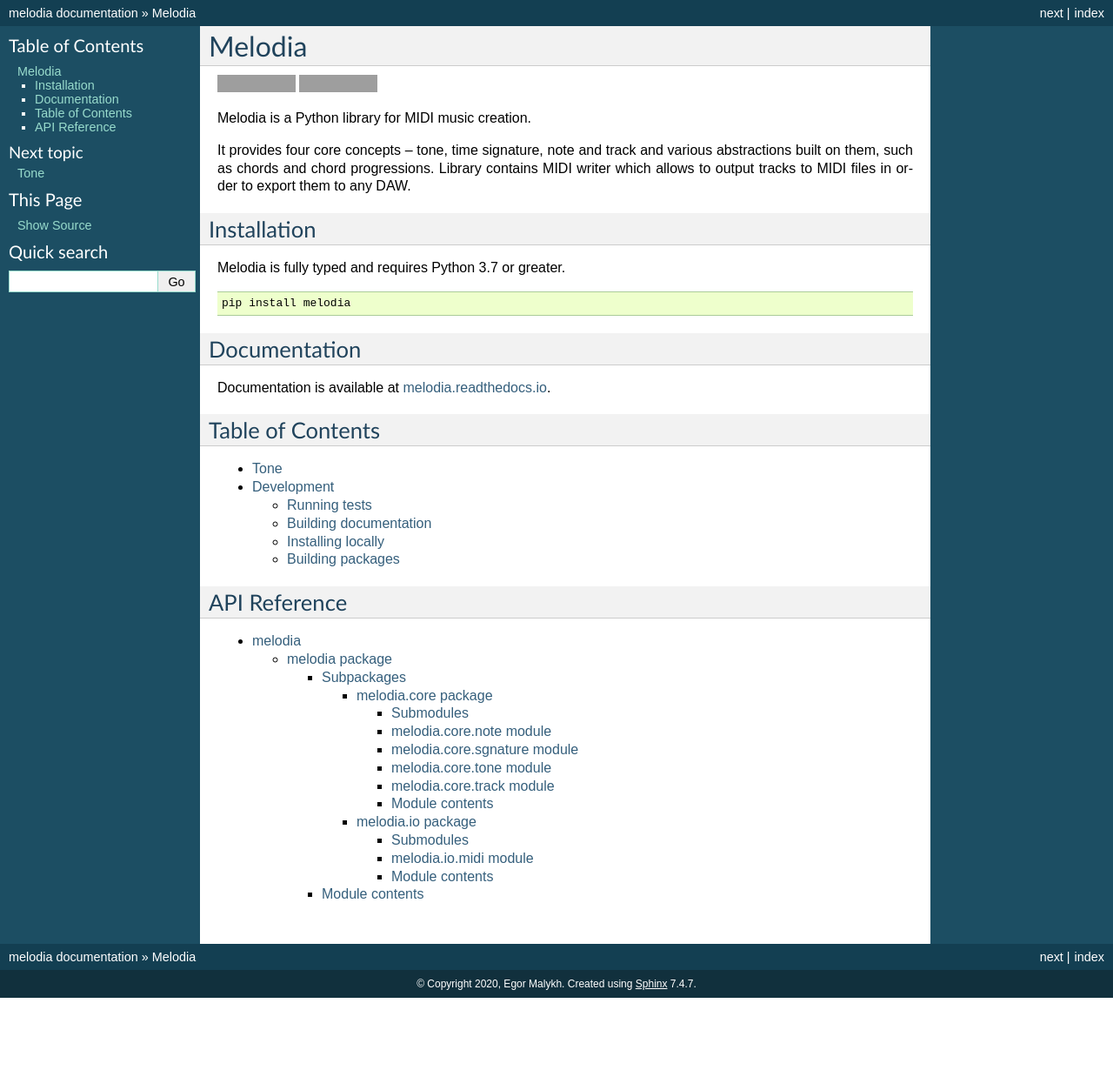
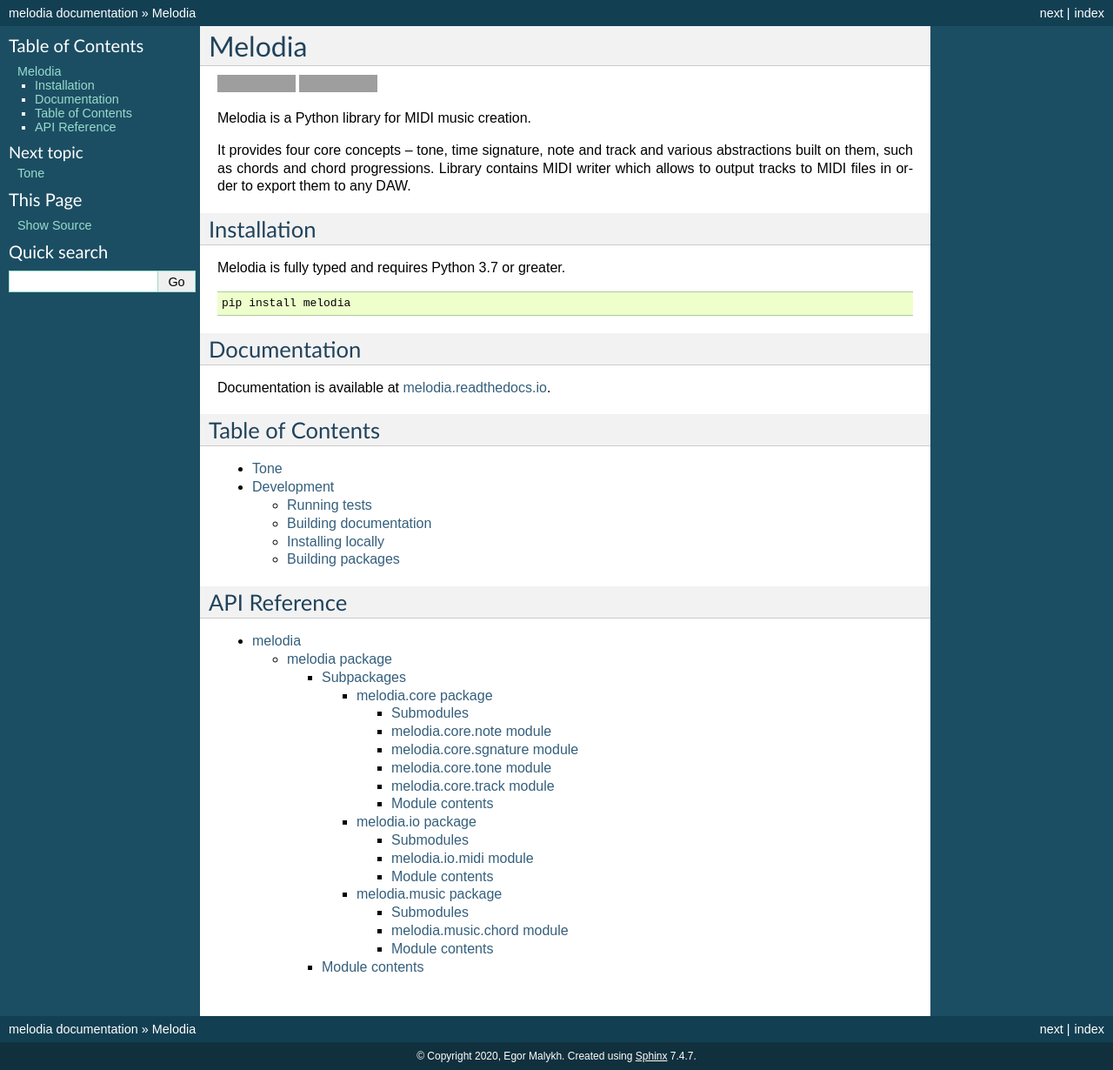
Before and after one commit to Aozhi/melodia, a Sphinx documentation site: the page built from docs/index.rst, in a window 1280 px wide. Shown: the whole page at 87% size. Built offline with Sphinx 7.4.7, drawn with Linux system fonts in a browser that asks for light colours; before the commit the page ends 1147 px from its top, so only the background shows below that; grey boxes are pictures that could not be loaded.

Commit message:
update documentation

```diff
--- /dev/null
+++ b/docs/melodia.music.rst
@@ -0,0 +1,21 @@
+melodia.music package
+=====================
+
+Submodules
+----------
+
+melodia.music.chord module
+--------------------------
+
+.. automodule:: melodia.music.chord
+   :members:
+   :undoc-members:
+   :show-inheritance:
+
+Module contents
+---------------
+
+.. automodule:: melodia.music
+   :members:
+   :undoc-members:
+   :show-inheritance:
--- a/docs/melodia.rst
+++ b/docs/melodia.rst
@@ -9,6 +9,7 @@
 
    melodia.core
    melodia.io
+   melodia.music
 
 Module contents
 ---------------
```
Also changed, not shown: 1 other file.
